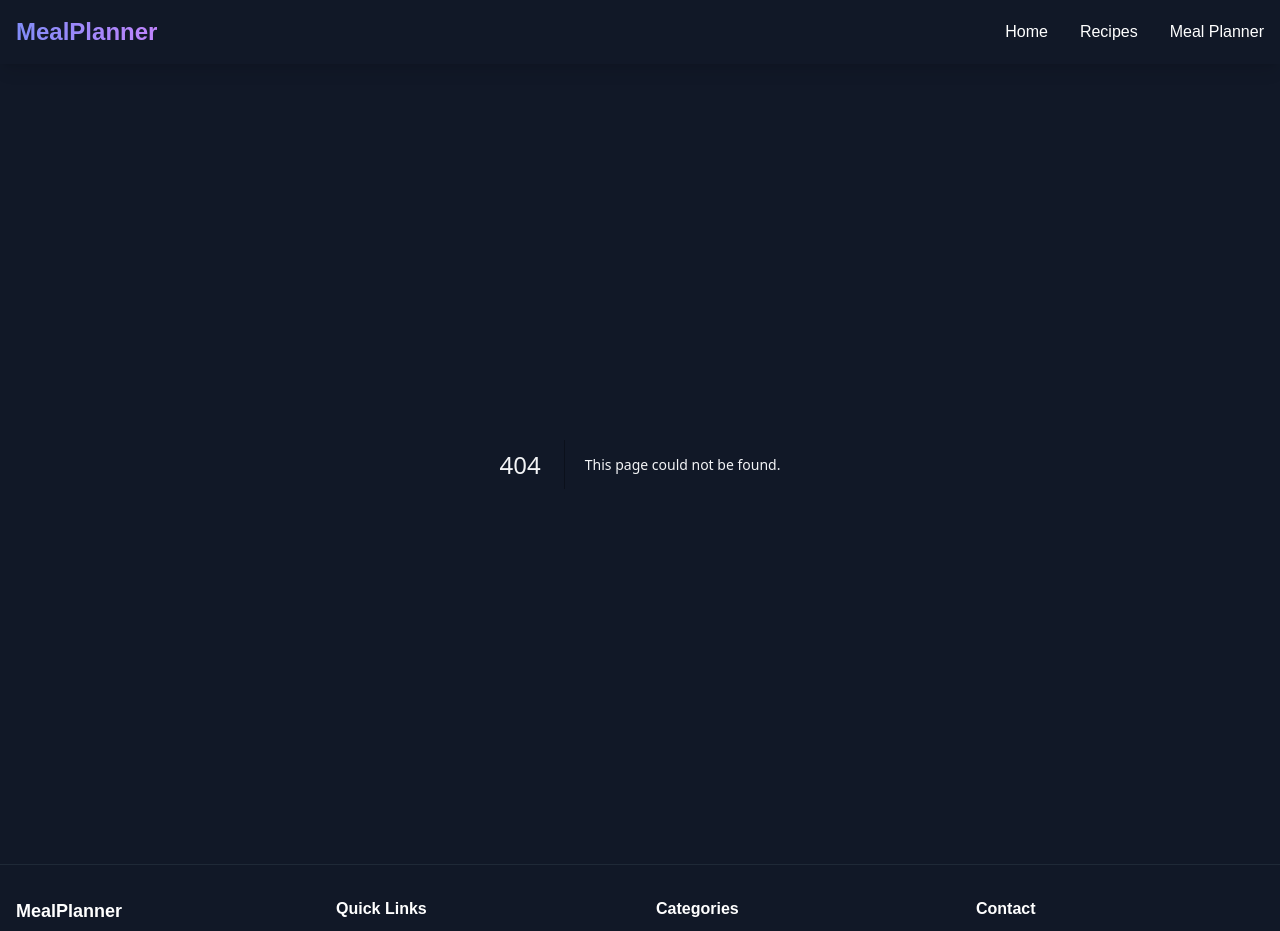
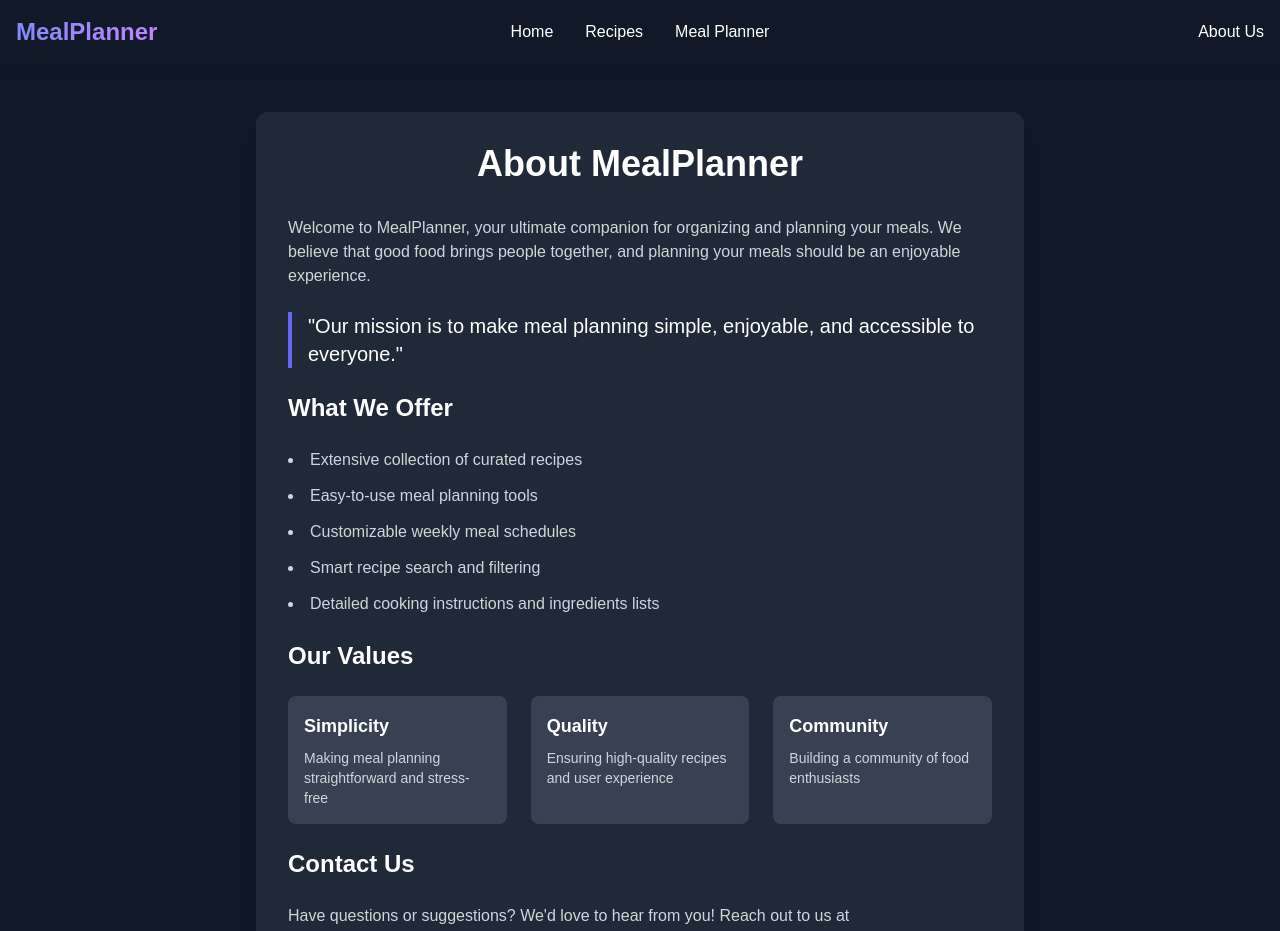
Before and after one commit to mbilalraza231/Meal-Planner, a Next.js app: page /about in a window 1280 px wide. Before the commit this address had no page. Shown: the top 931 px of the page. Built offline with nearby package versions, Linux system fonts and the light colour scheme.

Commit message:
refactoring

```diff
--- /dev/null
+++ b/src/app/about/page.js
@@ -0,0 +1,68 @@
+"use client";
+
+export default function AboutPage() {
+  return (
+    <div className="min-h-screen bg-gray-900 py-12">
+      <div className="container mx-auto px-4">
+        <div className="max-w-3xl mx-auto bg-gray-800 rounded-xl shadow-xl p-8">
+          <h1 className="text-4xl font-bold text-white mb-8 text-center">
+            About MealPlanner
+          </h1>
+
+          <div className="space-y-6 text-gray-300">
+            <p>
+              Welcome to MealPlanner, your ultimate companion for organizing and planning your meals.
+              We believe that good food brings people together, and planning your meals should be an
+              enjoyable experience.
+            </p>
+
+            <div className="border-l-4 border-indigo-500 pl-4 my-8">
+              <p className="text-xl font-medium text-white">
+                "Our mission is to make meal planning simple, enjoyable, and accessible to everyone."
+              </p>
+            </div>
+
+            <h2 className="text-2xl font-semibold text-white mt-8 mb-4">
+              What We Offer
+            </h2>
+            <ul className="list-disc list-inside space-y-3">
+              <li>Extensive collection of curated recipes</li>
+              <li>Easy-to-use meal planning tools</li>
+              <li>Customizable weekly meal schedules</li>
+              <li>Smart recipe search and filtering</li>
+              <li>Detailed cooking instructions and ingredients lists</li>
+            </ul>
+
+            <h2 className="text-2xl font-semibold text-white mt-8 mb-4">
+              Our Values
+            </h2>
+            <div className="grid md:grid-cols-3 gap-6 mt-4">
+              <div className="bg-gray-700 p-4 rounded-lg">
+                <h3 className="text-lg font-semibold text-white mb-2">Simplicity</h3>
+                <p className="text-sm">Making meal planning straightforward and stress-free</p>
+              </div>
+              <div className="bg-gray-700 p-4 rounded-lg">
+                <h3 className="text-lg font-semibold text-white mb-2">Quality</h3>
+                <p className="text-sm">Ensuring high-quality recipes and user experience</p>
+              </div>
+              <div className="bg-gray-700 p-4 rounded-lg">
+                <h3 className="text-lg font-semibold text-white mb-2">Community</h3>
+                <p className="text-sm">Building a community of food enthusiasts</p>
+              </div>
+            </div>
+
+            <h2 className="text-2xl font-semibold text-white mt-8 mb-4">
+              Contact Us
+            </h2>
+            <p>
+              Have questions or suggestions? We'd love to hear from you! Reach out to us at{' '}
+              <a href="mailto:contact@mealplanner.com" className="text-indigo-400 hover:text-indigo-300">
+                contact@mealplanner.com
+              </a>
+            </p>
+          </div>
+        </div>
+      </div>
+    </div>
+  );
+}
--- a/src/app/components/FeaturedRecipeSlide.js
+++ b/src/app/components/FeaturedRecipeSlide.js
@@ -1,5 +1,21 @@
-export default function FeaturedRecipeSlide({ recipe, onViewRecipe, onAddToMealPlan }) {
+import { useEffect } from 'react';
+
+export default function FeaturedRecipeSlide({ recipe, onViewRecipe, onAddToMealPlan, isActive, onSlideChange }) {
+  // Set up auto-sliding effect
+  useEffect(() => {
+    if (isActive) {
+      const timer = setTimeout(() => {
+        onSlideChange();
+      }, 5000); // Change slide every 5 seconds
+
+      return () => clearTimeout(timer);
+    }
+  }, [isActive, onSlideChange]);
+
   return (
+    <div className={`absolute inset-0 transition-opacity duration-500 ease-in-out ${
+      isActive ? "opacity-100" : "opacity-0 pointer-events-none"
+    }`}>
       <div className="absolute inset-0 bg-gradient-to-t from-black/80 via-black/40 to-transparent">
         <img
           src={recipe.image || "/R.jpeg"}
@@ -35,5 +51,6 @@ export default function FeaturedRecipeSlide({ recipe, onViewRecipe, onAddToMealP
           </div>
         </div>
       </div>
+    </div>
   );
 }
--- a/src/app/components/Navbar.js
+++ b/src/app/components/Navbar.js
@@ -62,7 +62,7 @@ export default function Navbar() {
             {isOpen ? <FaTimes size={24} /> : <FaBars size={24} />}
           </button>
 
-          <div className="hidden md:flex items-center space-x-8">
+          <div className="hidden md:flex absolute left-1/2 transform -translate-x-1/2 items-center space-x-8">
             <Link href="/" className="hover:text-indigo-400 transition-colors">
               Home
             </Link>
@@ -77,6 +77,15 @@ export default function Navbar() {
               className="hover:text-indigo-400 transition-colors"
             >
               Meal Planner
+            </Link>
+          </div>
+
+          <div className="hidden md:flex items-center">
+            <Link
+              href="/about"
+              className="hover:text-indigo-400 transition-colors font-medium"
+            >
+              About Us
             </Link>
           </div>
         </div>
@@ -107,6 +116,13 @@ export default function Navbar() {
             >
               Meal Planner
             </Link>
+            <Link
+              href="/about"
+              className="hover:text-indigo-400 transition-colors py-2"
+              onClick={() => setIsOpen(false)}
+            >
+              About Us
+            </Link>
           </div>
         </div>
       </div>
--- a/src/app/page.js
+++ b/src/app/page.js
@@ -41,17 +41,17 @@ export default function Home() {
     minChars: 2
   }) || {}; // Add fallback empty object in case useSearch returns undefined
 
-  const handlePrevSlide = () => {
+  const handleNextSlide = useCallback(() => {
+    setCurrentSlide((prev) =>
+      prev === featuredRecipes.length - 1 ? 0 : prev + 1
+    );
+  }, [featuredRecipes.length]);
+
+  const handlePrevSlide = useCallback(() => {
     setCurrentSlide((prev) =>
       prev === 0 ? featuredRecipes.length - 1 : prev - 1
     );
-  };
-
-  const handleNextSlide = () => {
-    setCurrentSlide((prev) =>
-      prev === featuredRecipes.length - 1 ? 0 : prev + 1
-    );
-  };
+  }, [featuredRecipes.length]);
 
   const handleAddToMealPlan = useCallback((recipe) => {
     setSelectedRecipe(recipe);
@@ -193,39 +193,43 @@ export default function Home() {
         <div className="relative rounded-2xl overflow-hidden shadow-2xl">
           <div className="relative h-[300px] sm:h-[400px] md:h-[500px] overflow-hidden">
             {featuredRecipes.map((recipe, index) => (
-              <div
+              <FeaturedRecipeSlide
                 key={recipe._id}
-                className={`absolute inset-0 transition-opacity duration-500 ease-in-out ${
-                  index === currentSlide ? "opacity-100" : "opacity-0 pointer-events-none"
-                }`}
-              >
-                <FeaturedRecipeSlide
-                  recipe={recipe}
-                  onViewRecipe={() => router.push(`/recipes/${recipe._id}`)}
-                  onAddToMealPlan={() => handleAddToMealPlan(recipe)}
-                />
-                <img
-                  src={recipe.image || "/R.jpeg"}
-                  alt={recipe.title}
-                  className="absolute inset-0 w-full h-full object-cover -z-10"
-                />
-                <div className="absolute inset-0 bg-gradient-to-t from-black from-35% via-black/50 to-transparent -z-[5]" />
-              </div>
+                recipe={recipe}
+                isActive={index === currentSlide}
+                onSlideChange={handleNextSlide}
+                onViewRecipe={() => router.push(`/recipes/${recipe._id}`)}
+                onAddToMealPlan={() => handleAddToMealPlan(recipe)}
+              />
             ))}
             <button
               onClick={handlePrevSlide}
-              className="absolute left-4 top-1/2 -translate-y-1/2 bg-white/20 hover:bg-white/40 text-white p-3 rounded-full transition-all"
+              className="absolute left-4 top-1/2 -translate-y-1/2 bg-gray-300 hover:bg-gray-400 text-gray-700 p-3 rounded-full transition-all z-10 shadow-lg"
               aria-label="Previous slide"
             >
               <FaChevronLeft size={24} />
             </button>
             <button
               onClick={handleNextSlide}
-              className="absolute right-4 top-1/2 -translate-y-1/2 bg-white/20 hover:bg-white/40 text-white p-3 rounded-full transition-all"
+              className="absolute right-4 top-1/2 -translate-y-1/2 bg-gray-300 hover:bg-gray-400 text-gray-700 p-3 rounded-full transition-all z-10 shadow-lg"
               aria-label="Next slide"
             >
               <FaChevronRight size={24} />
             </button>
+            <div className="absolute bottom-4 left-1/2 -translate-x-1/2 flex gap-2 z-10">
+              {featuredRecipes.map((_, index) => (
+                <button
+                  key={index}
+                  onClick={() => setCurrentSlide(index)}
+                  className={`w-3 h-3 rounded-full transition-all shadow-lg ${
+                    index === currentSlide
+                      ? "bg-gray-300 scale-125"
+                      : "bg-gray-200 hover:bg-gray-300"
+                  }`}
+                  aria-label={`Go to slide ${index + 1}`}
+                />
+              ))}
+            </div>
           </div>
         </div>
       </section>
```
Lines whose indentation alone changed are shown as unchanged.
